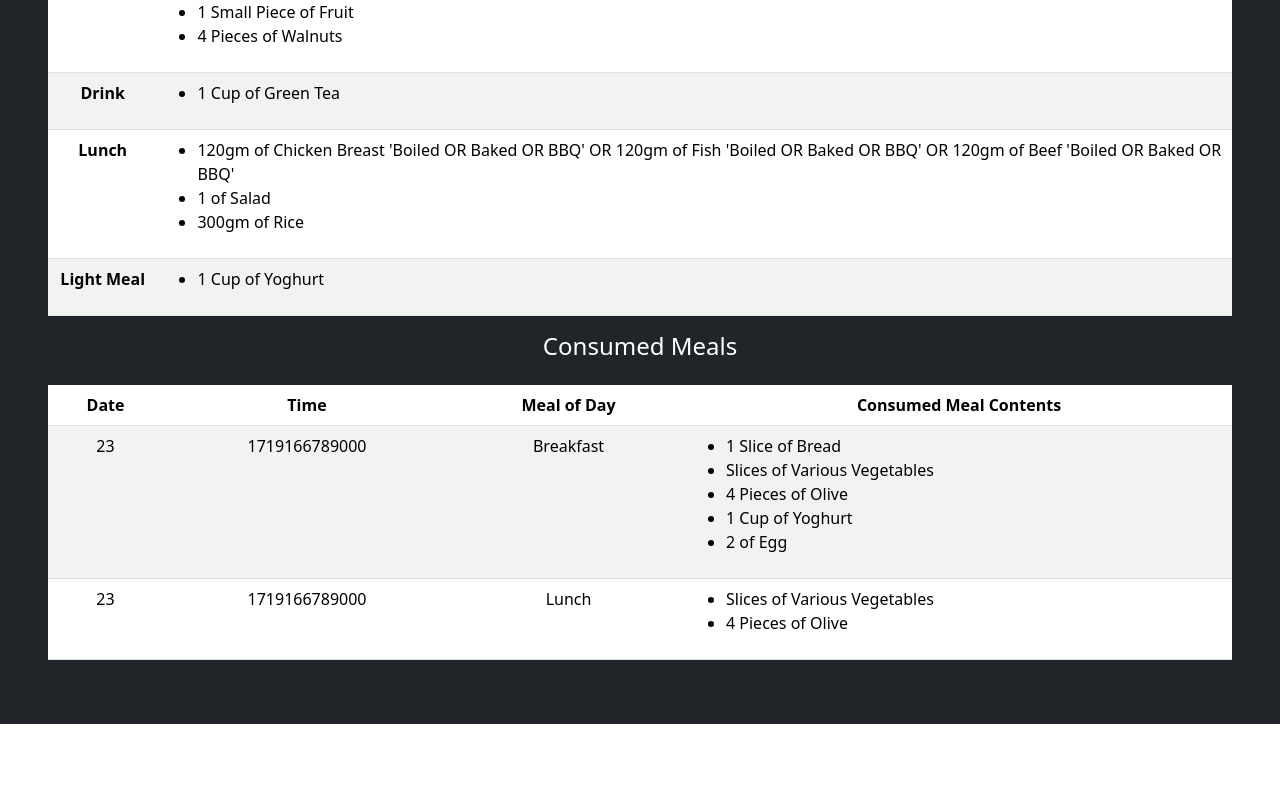
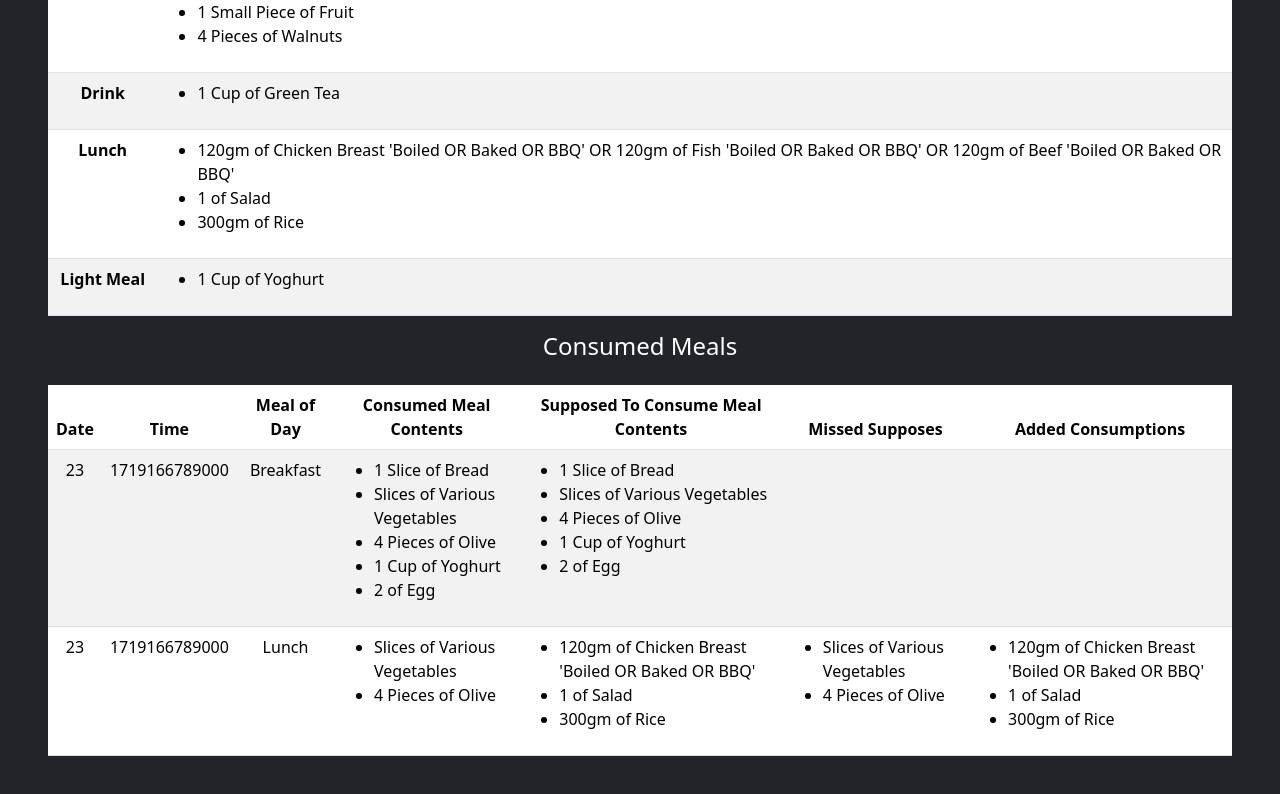
Before and after one commit to makkahwi/heal-tracker, a React (Create React App) app: page / in a window 1280 px wide. Shown: the part 735-1529 px from the top of the page. Before the commit the page ends 1459 px from the top, so only its background shows below. Built offline with nearby package versions, Linux system fonts and the light colour scheme.

Commit message:
Add Comparison To  'Consumed Meals' View

```diff
--- a/src/Views/Consumption/index.tsx
+++ b/src/Views/Consumption/index.tsx
@@ -15,6 +15,22 @@ const Consumption = () => {
           count: "2",
         },
       ],
+      supposed: [
+        { element: "Bread", count: "1 Slice" },
+        { element: "Various Vegetables", count: "Slices" },
+        { element: "Olive", count: "4 Pieces" },
+        { element: "Yoghurt", count: "1 Cup" },
+        {
+          element: "Egg",
+          count: "2",
+          alternatives: [
+            { element: "Labaneh", count: "90gm" },
+            { element: "Areesh Cheese", count: "90gm" },
+            { element: "Chickpeas", count: "100gm" },
+            { element: "Lentil", count: "100gm" },
+          ],
+        },
+      ],
     },
     {
       timestamp: new Date(),
@@ -23,8 +39,27 @@ const Consumption = () => {
         { element: "Various Vegetables", count: "Slices" },
         { element: "Olive", count: "4 Pieces" },
       ],
+      supposed: [
+        {
+          element: "Chicken Breast 'Boiled OR Baked OR BBQ'",
+          count: "120gm",
+          alternatives: [
+            { element: "Fish 'Boiled OR Baked OR BBQ'", count: "120gm" },
+            { element: "Beef 'Boiled OR Baked OR BBQ'", count: "120gm" },
+          ],
+        },
+        {
+          element: "Salad",
+          count: "1",
+        },
+        { element: "Rice", count: "300gm" },
+      ],
     },
   ];
+
+  const MealView = ({ count = "", element = "" }) => (
+    <li>{count + " of " + element}</li>
+  );
 
   return (
     <Fragment>
@@ -40,11 +75,17 @@ const Consumption = () => {
             <th>Meal of Day</th>
 
             <th>Consumed Meal Contents</th>
+
+            <th>Supposed To Consume Meal Contents</th>
+
+            <th>Missed Supposes</th>
+
+            <th>Added Consumptions</th>
           </tr>
         </thead>
 
         <tbody>
-          {consumption.map(({ timestamp, meal, contents }, x) => (
+          {consumption.map(({ timestamp, meal, contents, supposed }, x) => (
             <tr key={x}>
               <td>{timestamp.getDate()}</td>
               <td>{timestamp.getTime()}</td>
@@ -53,8 +94,51 @@ const Consumption = () => {
               <td>
                 <ul className="text-start">
                   {contents.map(({ element, count }, y) => (
-                    <li key={y}>{count + " of " + element}</li>
+                    <MealView count={count} element={element} />
                   ))}
+                </ul>
+              </td>
+
+              <td>
+                <ul className="text-start">
+                  {supposed.map(({ element, count }, y) => (
+                    <MealView count={count} element={element} />
+                  ))}
+                </ul>
+              </td>
+
+              <td>
+                <ul className="text-start">
+                  {contents
+                    .filter(
+                      ({ element, count }, y) =>
+                        element !==
+                          supposed.find((sup) => sup.element === element)
+                            ?.element ||
+                        count !==
+                          supposed.find((sup) => sup.element === element)?.count
+                    )
+                    .map(({ element, count }, y) => (
+                      <MealView count={count} element={element} />
+                    ))}
+                </ul>
+              </td>
+
+              <td>
+                <ul className="text-start">
+                  {supposed
+                    .filter(
+                      ({ element, count }, y) =>
+                        element !==
+                          contents.find((cont) => cont.element === element)
+                            ?.element ||
+                        count !==
+                          contents.find((cont) => cont.element === element)
+                            ?.count
+                    )
+                    .map(({ element, count }, y) => (
+                      <MealView count={count} element={element} />
+                    ))}
                 </ul>
               </td>
             </tr>
```
